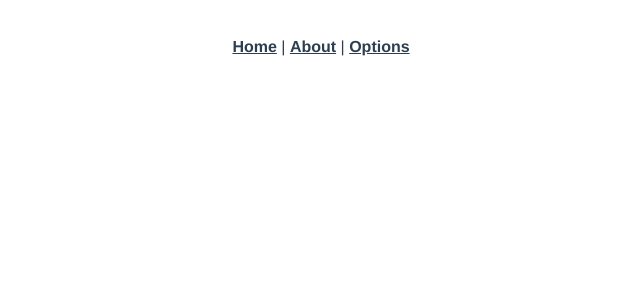
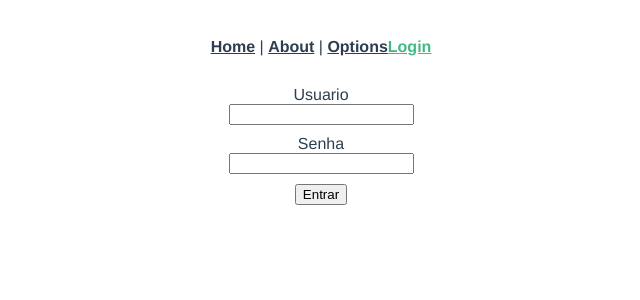
Before and after one commit to EnergY2407/Imersao-Vue, a Vue app: page /login in a window 1280 px wide. Shown: the top 300 px of the page, without its empty margins (319-959 px from the left). Built offline with nearby package versions, Linux system fonts and the light colour scheme.

Commit message:
componente de login
criação do componente de login, sem muitas alterações ainda

```diff
--- a/src/App.vue
+++ b/src/App.vue
@@ -3,10 +3,26 @@
     <router-link to="/">Home</router-link> |
     <router-link to="/about">About</router-link> |
     <router-link to="/options">Options</router-link>
+    <router-link to="/login">Login</router-link>
   </div>
   <router-view/>
 </template>
+<script lang="ts">
+import { defineComponent } from 'vue';
+import useAuth from '@/modules/auth';
+import { useRouter } from 'vue-router';
 
+export default defineComponent({
+  setup() {
+    const router = useRouter();
+    const auth = useAuth();
+    console.log('a', auth);
+    if (!auth.state.token) {
+      router.push({ name: 'Login' });
+    }
+  },
+});
+</script>
 <style lang="scss">
 #app {
   font-family: Avenir, Helvetica, Arial, sans-serif;
--- a/src/components/_Model.vue
+++ b/src/components/_Model.vue
@@ -7,7 +7,11 @@
 <script lang="ts">
 import { defineComponent } from 'vue';
 
-export default defineComponent({});
+export default defineComponent({
+  setup() {
+    return {};
+  },
+});
 </script>
 <style scoped>
 </style>
--- /dev/null
+++ b/src/modules/auth.ts
@@ -0,0 +1,30 @@
+import { reactive, readonly } from 'vue';
+
+interface AuthState {
+id: string;
+username: string;
+password: string;
+token: string;
+}
+
+interface useAuth{
+    state: AuthState;
+}
+const state : AuthState = reactive({
+  id: '',
+  username: '',
+  password: '',
+  token: '',
+});
+
+const mutations = {};
+
+const actions = {};
+
+export default function useAuth(): Readonly<useAuth> {
+  return readonly({
+    state,
+    mutations,
+    actions,
+  });
+}
--- a/src/router/index.ts
+++ b/src/router/index.ts
@@ -1,6 +1,7 @@
 import { createRouter, createWebHistory, RouteRecordRaw } from 'vue-router';
 import Home from '../views/Home.vue';
 import Options from '../views/Options.vue';
+import Login from '../views/Login.vue';
 
 const routes: Array<RouteRecordRaw> = [
   {
@@ -12,6 +13,11 @@ const routes: Array<RouteRecordRaw> = [
     path: '/options',
     name: 'Options',
     component: Options,
+  },
+  {
+    path: '/login',
+    name: 'Login',
+    component: Login,
   },
   {
     path: '/about',
--- a/src/views/Home.vue
+++ b/src/views/Home.vue
@@ -6,13 +6,13 @@
     </div>
     <div style="display: flex; flex-wrap: wrap">
 <card title="Hardware 1" body="Desc hardware 1" @plus-plus="plusHandler"/>
-<card title="Hardware 2" body="Desc hardware 2"/>
-<card title="Hardware 3" body="Desc hardware 3"/>
-<card title="Hardware 4" body="Desc hardware 4"/>
-<card title="Hardware 5" body="Desc hardware 5"/>
-<card title="Hardware 6" body="Desc hardware 6"/>
-<card title="Hardware 7" body="Desc hardware 7"/>
-<card title="Hardware 8" body="Desc hardware 8"/>
+<card title="Hardware 2" body="Desc hardware 2" @plus-plus="plusHandler"/>
+<card title="Hardware 3" body="Desc hardware 3" @plus-plus="plusHandler"/>
+<card title="Hardware 4" body="Desc hardware 4" @plus-plus="plusHandler"/>
+<card title="Hardware 5" body="Desc hardware 5" @plus-plus="plusHandler"/>
+<card title="Hardware 6" body="Desc hardware 6" @plus-plus="plusHandler"/>
+<card title="Hardware 7" body="Desc hardware 7" @plus-plus="plusHandler"/>
+<card title="Hardware 8" body="Desc hardware 8" @plus-plus="plusHandler"/>
   </div>
   </div>
 </template>
--- /dev/null
+++ b/src/views/Login.vue
@@ -0,0 +1,56 @@
+<template>
+<div>
+  <div>Usuario</div>
+  <input ref="user" v-model="username" type="text" @keyup="userHandler">
+
+<div style="margin-top: 10px">Senha</div>
+<input ref="pass" v-model="password" type="password" @keyup="passHandler">
+<div style="margin-top: 10px"><button @click="login">Entrar</button>
+</div>
+</div>
+</template>
+
+<script lang="ts">
+import {
+  defineComponent, reactive, Ref, ref, toRefs,
+} from 'vue';
+
+export default defineComponent({
+  setup() {
+    const state = reactive({
+      username: '',
+      password: '',
+    });
+    const user: Ref<HTMLElement|null> = ref(null);
+    const pass: Ref<HTMLElement|null> = ref(null);
+
+    const login = () => {
+      console.log('Login', state.username, state.password);
+    };
+    const userHandler = (e:KeyboardEvent) => {
+      console.log(e);
+      if (e.key === 'Enter' && state.username && pass.value) {
+        console.log('apertei enter');
+        pass.value.focus();
+      }
+    };
+
+    const passHandler = (e:KeyboardEvent) => {
+      console.log(e);
+      if (e.key === 'Enter' && state.username && state.password) {
+        console.log('apertei enter');
+      }
+    };
+    return {
+      ...toRefs(state),
+      login,
+      userHandler,
+      passHandler,
+      user,
+      pass,
+    };
+  },
+});
+</script>
+<style scoped>
+</style>
```
